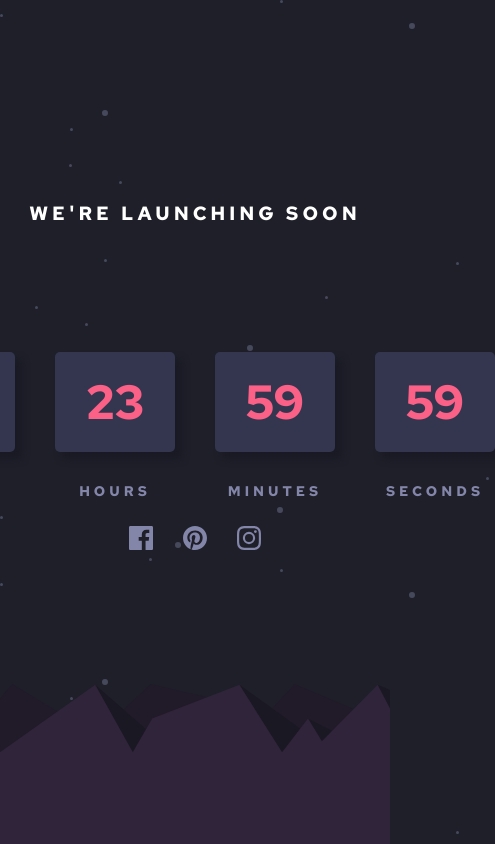
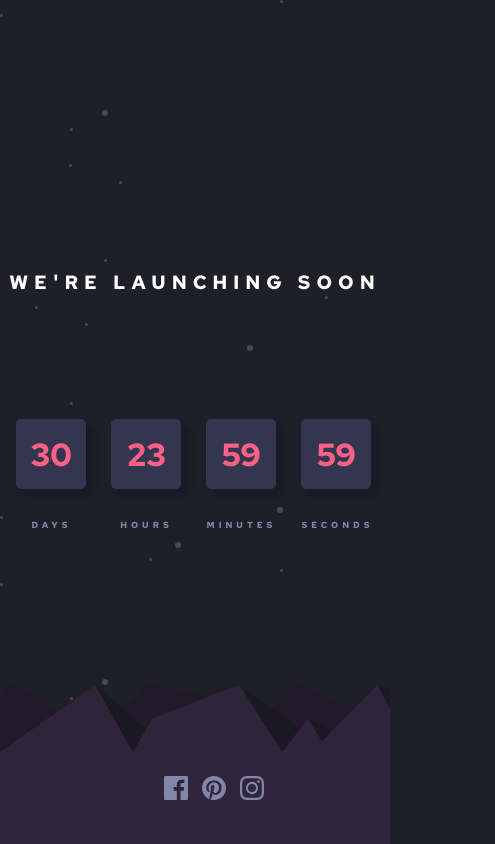
Before and after one commit to juangonzalezdla/launch-countdown-timer, a plain HTML site: page index.html in a window 390 px wide. Shown: the whole page, 495 px wide, since content can reach past the window. Drawn offline with Linux system fonts and the light colour scheme.

Commit message:
Add responsive design

```diff
--- /dev/null
+++ b/css/responsive.css
@@ -0,0 +1,67 @@
+@media (max-width: 600px) {
+  .countdown__timer--container div {
+    width: 100px;
+  }
+}
+
+@media (max-width: 500px) {
+  .countdown__timer {
+    gap: 25px;
+  }
+
+  .countdown__timer--container div {
+    width: 80px;
+    height: 80px;
+  }
+
+  .countdown__timer__elements {
+    font-size: 2.5rem;
+  }
+
+  .countdown__timer__names {
+    font-size: 0.70rem;
+  }
+
+  .social {
+    width: 120px;
+  }
+}
+
+@media (max-width: 425px) {
+  .countdown__timer--container div {
+    width: 70px;
+    height: 70px;
+  }
+
+  .countdown__timer__elements {
+    font-size: 2rem;
+  }
+
+  .countdown__timer__names {
+    font-size: 0.55rem;
+  }
+
+  .social {
+    width: 100px;
+    left: 42%;
+  }
+}
+
+@media (max-width: 375px) {
+  .countdown__timer {
+    gap: 15px;
+  }
+
+  .countdown__timer--container div {
+    width: 65px;
+    height: 65px;
+  }
+
+  .countdown__timer__elements {
+    font-size: 1.80rem;
+  }
+
+  .countdown__timer__names {
+    font-size: 0.40rem;
+  }
+}
--- a/css/styles.css
+++ b/css/styles.css
@@ -23,19 +23,18 @@ body {
   font-size: var(--font-size);
   text-transform: uppercase;
   width: 100vw;
-  max-height: 100vh;
+  height: 100vh;
   display: flex;
   justify-content: center;
   align-items: center;
 }
 
 .container {
-  width: 90%;
+  width: 100%;
   margin: 0 auto;
 }
 
 .countdown {
-  width: 100%;
   display: flex;
   flex-direction: column;
   justify-content: center;
@@ -46,18 +45,17 @@ body {
 .countdown__title {
   color: var(--White);
   font-size: 1.2rem;
-  letter-spacing: 4px;
+  letter-spacing: 6px;
   font-weight: 700;
-  margin-top: 200px;
 }
 
 .countdown__timer {
-  width: 600px;
   height: 200px;
-  margin-top: 100px;
+  margin-top: 80px;
   display: flex;
-  justify-content: space-between;
+  justify-content: center;
   align-items: center;
+  gap: 30px;
 }
 
 .countdown__timer--container div {
@@ -84,10 +82,18 @@ body {
 }
 
 .social {
+  width: 140px;
   display: flex;
-  justify-content: center;
+  justify-content: space-between;
   align-items: center;
-  gap: 30px;
+  position: absolute;
+  bottom: 40px;
+  left: 45%;
+  z-index: 1;
+}
+
+.social__icons:hover {
+  color: var(--Soft-red);
 }
 
 .wave {
--- a/index.html
+++ b/index.html
@@ -12,6 +12,7 @@
 
   <title>Frontend Mentor | Launch countdown timer</title>
   <link rel="stylesheet" href="./css/styles.css">
+  <link rel="stylesheet" href="./css/responsive.css">
 
 </head>
 
@@ -65,11 +66,10 @@
       </a>
     </div>
 
+    <footer class="wave"></footer>
   </main>
 
-  <footer class="wave">
 
-  </footer>
 </body>
 
 </html>
```
